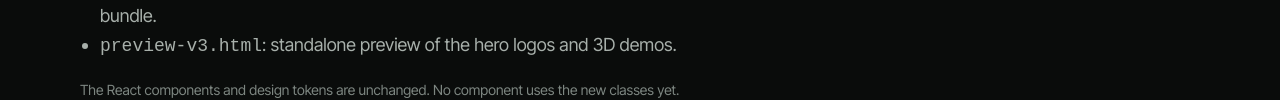
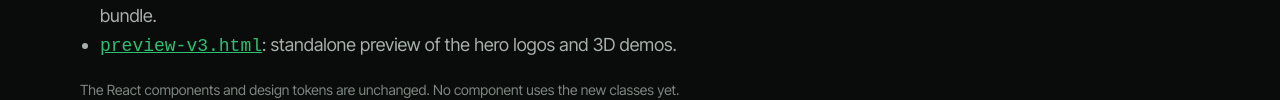
Before and after one commit to printezy247/ezymap-design-system, a website: page docs/index.html in a window 1280 px wide. Shown: the part 706-806 px from the top of the page. Drawn offline with nearby package versions, Linux system fonts and the light colour scheme; a web font is replaced by a local one.

Commit message:
Publish preview pages on GitHub Pages and link v3 preview (#6)
The Pages workflow only copied docs/, tokens/, components/ and assets/
into _site, so preview-v2.html and preview-v3.html 404'd on the site.
Copy them to the site root (their ./ relative asset paths still work)
and link preview-v3 from the showcase's What's new list.

Generated with [Devin](https://devin.ai)

Co-authored-by: Devin <158243242+devin-ai-integration[bot]@users.noreply.github.com>

```diff
--- a/docs/index.html
+++ b/docs/index.html
@@ -91,7 +91,7 @@
       <li><code>assets/motion/ezymap-motion-3d.css</code>: 3D and motion utilities (turn, wobble, orbit ring, flip, depth lift, beam, glow, staggered 3D reveal, gold flow). Each one stops under <code>prefers-reduced-motion</code>.</li>
       <li><code>assets/logos/ezymap-hero-gold.svg</code> and <code>assets/logos/ezymap-hero-fintech.svg</code>: two animated hero logos, listed under Logos.</li>
       <li><code>components/bundle.css</code> imports the 3D pack, so the classes ship with the bundle.</li>
-      <li><code>preview-v3.html</code>: standalone preview of the hero logos and 3D demos.</li>
+      <li><a href="../preview-v3.html"><code>preview-v3.html</code></a>: standalone preview of the hero logos and 3D demos.</li>
     </ul>
     <p class="note" style="color:var(--muted-foreground);font-size:14px">The React components and design tokens are unchanged. No component uses the new classes yet.</p>
   </section>
```
Also changed, not shown: .github/workflows/pages.yml.
